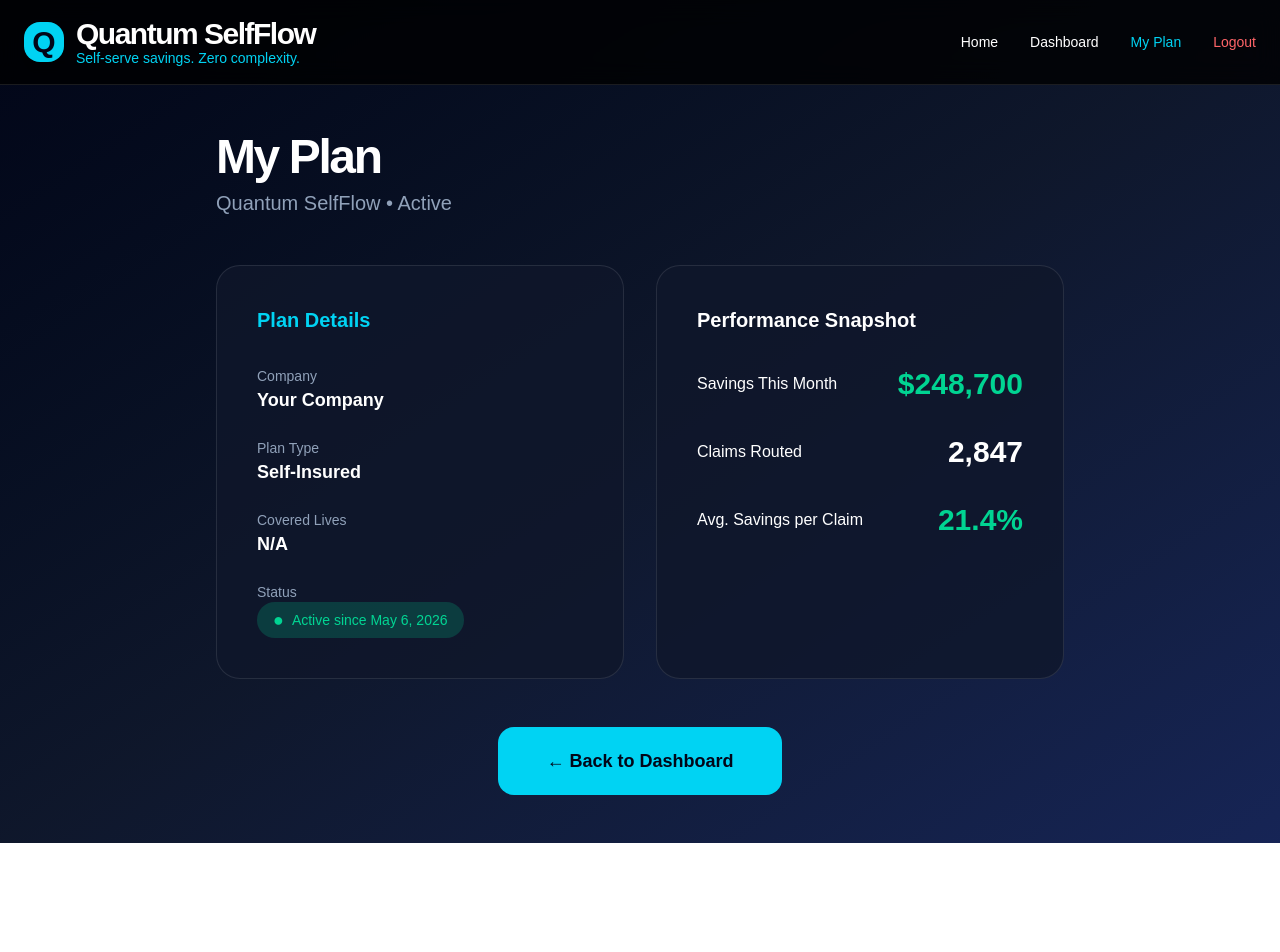
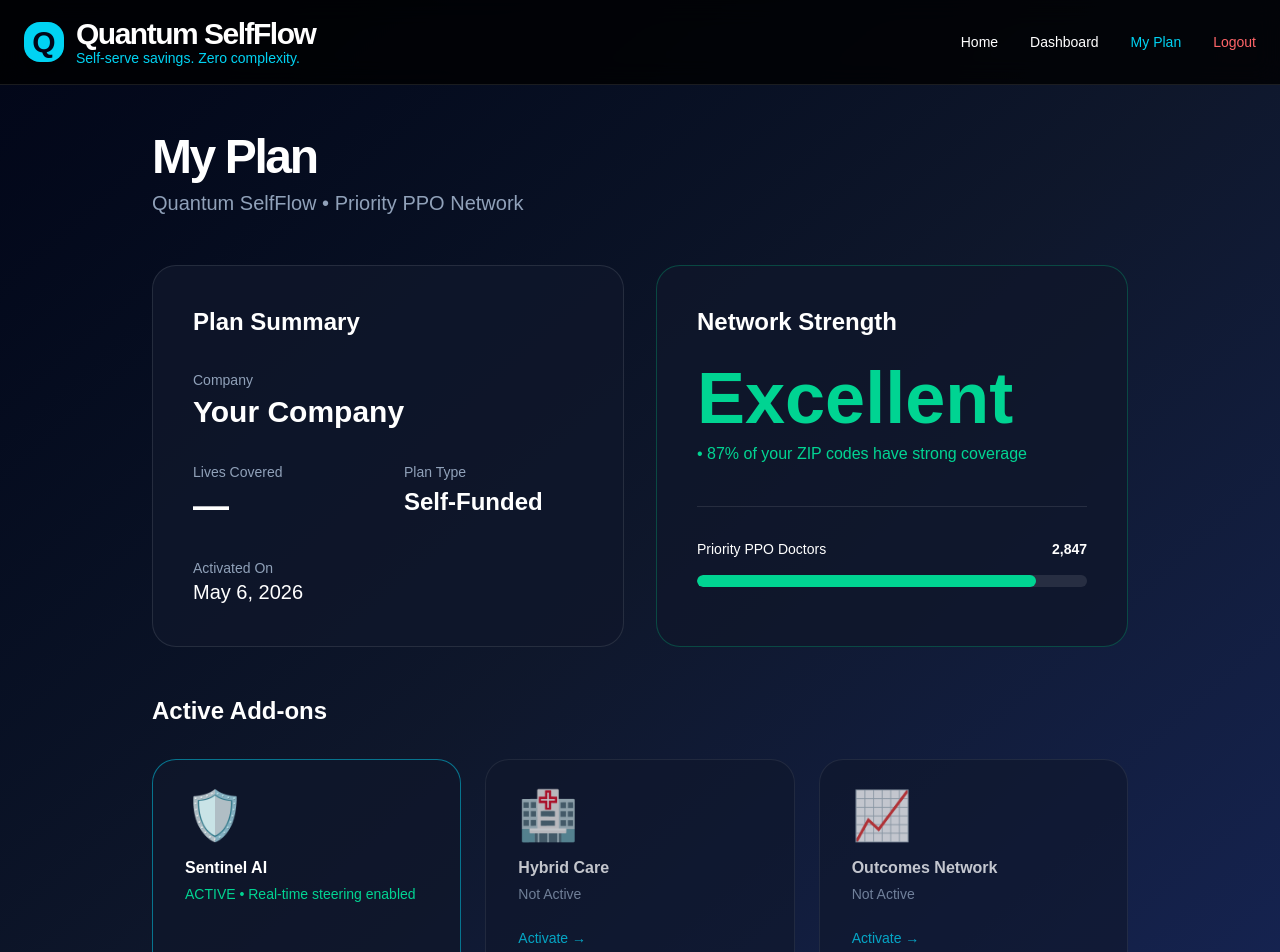
Before and after one commit to ryunstuart/quantum-selfflow, a Next.js app in the folder frontend/: page /myplan in a window 1280 px wide. Shown: the top 952 px of the page. Before the commit the page ends 843 px from the top, so only its background shows below. Built offline with nearby package versions, Linux system fonts and the light colour scheme.

Commit message:
Added polished My Plan page

```diff
--- a/frontend/app/myplan/page.tsx
+++ b/frontend/app/myplan/page.tsx
@@ -29,63 +29,90 @@ export default function MyPlan() {
             <Link href="/" className="hover:text-cyan-400">Home</Link>
             <Link href="/dashboard" className="hover:text-cyan-400">Dashboard</Link>
             <Link href="/myplan" className="text-cyan-400 font-medium">My Plan</Link>
-            <button onClick={() => { localStorage.removeItem('selfflow_user'); window.location.href = '/'; }} className="text-red-400">Logout</button>
+            <button onClick={() => { localStorage.removeItem('selfflow_user'); window.location.href = '/'; }} className="text-red-400 hover:text-red-500">Logout</button>
           </div>
         </div>
       </nav>
 
-      <div className="max-w-4xl mx-auto px-4 md:px-6 py-12">
+      <div className="max-w-5xl mx-auto px-4 md:px-6 py-12">
         <h1 className="text-5xl font-bold tracking-tighter mb-2">My Plan</h1>
-        <p className="text-slate-400 text-xl">Quantum SelfFlow • Active</p>
+        <p className="text-slate-400 text-xl">Quantum SelfFlow • Priority PPO Network</p>
 
         <div className="mt-12 grid grid-cols-1 lg:grid-cols-2 gap-8">
+          {/* Plan Overview */}
           <div className="bg-slate-900/80 border border-white/10 rounded-3xl p-10">
-            <h3 className="text-xl font-semibold mb-8 text-cyan-400">Plan Details</h3>
-            <div className="space-y-6 text-lg">
+            <h3 className="text-2xl font-semibold mb-8">Plan Summary</h3>
+
+            <div className="space-y-8">
               <div>
-                <div className="text-sm text-slate-400">Company</div>
-                <div className="font-semibold">{user?.companyName || "Your Company"}</div>
+                <div className="text-slate-400 text-sm">Company</div>
+                <div className="text-3xl font-semibold mt-1">{user?.companyName || "Your Company"}</div>
               </div>
+
+              <div className="grid grid-cols-2 gap-8">
+                <div>
+                  <div className="text-slate-400 text-sm">Lives Covered</div>
+                  <div className="text-4xl font-bold mt-1">{user?.employeeCount || "—"}</div>
+                </div>
+                <div>
+                  <div className="text-slate-400 text-sm">Plan Type</div>
+                  <div className="text-2xl font-semibold mt-1">{user?.planType || "Self-Funded"}</div>
+                </div>
+              </div>
+
               <div>
-                <div className="text-sm text-slate-400">Plan Type</div>
-                <div className="font-semibold">{user?.planType || "Self-Insured"}</div>
-              </div>
-              <div>
-                <div className="text-sm text-slate-400">Covered Lives</div>
-                <div className="font-semibold">{user?.employeeCount || "N/A"}</div>
-              </div>
-              <div>
-                <div className="text-sm text-slate-400">Status</div>
-                <div className="inline-flex items-center gap-2 bg-emerald-400/20 text-emerald-400 px-4 py-1 rounded-full text-sm">
-                  <span className="text-lg">●</span> Active since May 6, 2026
-                </div>
+                <div className="text-slate-400 text-sm">Activated On</div>
+                <div className="text-xl">May 6, 2026</div>
               </div>
             </div>
           </div>
 
-          <div className="bg-slate-900/80 border border-white/10 rounded-3xl p-10">
-            <h3 className="text-xl font-semibold mb-8">Performance Snapshot</h3>
-            <div className="space-y-8">
-              <div className="flex justify-between items-center">
-                <span>Savings This Month</span>
-                <span className="text-3xl font-bold text-emerald-400">$248,700</span>
+          {/* Network Strength */}
+          <div className="bg-slate-900/80 border border-emerald-500/30 rounded-3xl p-10">
+            <h3 className="text-2xl font-semibold mb-6">Network Strength</h3>
+            <div className="text-7xl font-bold text-emerald-400">Excellent</div>
+            <div className="text-emerald-400 mt-2">• 87% of your ZIP codes have strong coverage</div>
+
+            <div className="mt-10 pt-8 border-t border-white/10">
+              <div className="flex justify-between text-sm mb-4">
+                <span>Priority PPO Doctors</span>
+                <span className="font-semibold">2,847</span>
               </div>
-              <div className="flex justify-between items-center">
-                <span>Claims Routed</span>
-                <span className="text-3xl font-bold">2,847</span>
-              </div>
-              <div className="flex justify-between items-center">
-                <span>Avg. Savings per Claim</span>
-                <span className="text-3xl font-bold text-emerald-400">21.4%</span>
+              <div className="h-3 bg-white/10 rounded-full overflow-hidden">
+                <div className="h-full w-[87%] bg-emerald-400 rounded-full"></div>
               </div>
             </div>
           </div>
         </div>
 
-        <div className="mt-12 text-center">
-          <Link href="/dashboard" className="inline-block bg-cyan-400 hover:bg-cyan-300 text-slate-950 font-semibold px-12 py-5 rounded-2xl text-lg">
-            ← Back to Dashboard
-          </Link>
+        {/* Active Add-ons */}
+        <div className="mt-12">
+          <h3 className="text-2xl font-semibold mb-8">Active Add-ons</h3>
+          <div className="grid grid-cols-1 md:grid-cols-3 gap-6">
+            <div className="bg-slate-900/80 border border-cyan-400/50 rounded-3xl p-8">
+              <div className="text-5xl mb-4">🛡️</div>
+              <div className="font-semibold">Sentinel AI</div>
+              <div className="text-emerald-400 text-sm mt-1">ACTIVE • Real-time steering enabled</div>
+            </div>
+
+            <div className="bg-slate-900/80 border border-white/10 rounded-3xl p-8 opacity-75">
+              <div className="text-5xl mb-4">🏥</div>
+              <div className="font-semibold">Hybrid Care</div>
+              <div className="text-slate-400 text-sm mt-1">Not Active</div>
+              <button className="mt-6 text-cyan-400 text-sm font-medium">Activate →</button>
+            </div>
+
+            <div className="bg-slate-900/80 border border-white/10 rounded-3xl p-8 opacity-75">
+              <div className="text-5xl mb-4">📈</div>
+              <div className="font-semibold">Outcomes Network</div>
+              <div className="text-slate-400 text-sm mt-1">Not Active</div>
+              <button className="mt-6 text-cyan-400 text-sm font-medium">Activate →</button>
+            </div>
+          </div>
+        </div>
+
+        <div className="mt-16 text-center text-slate-400 text-sm">
+          Questions? Contact your Quantum SelfFlow success manager or email support@quantumselfflow.com
         </div>
       </div>
     </div>
```
